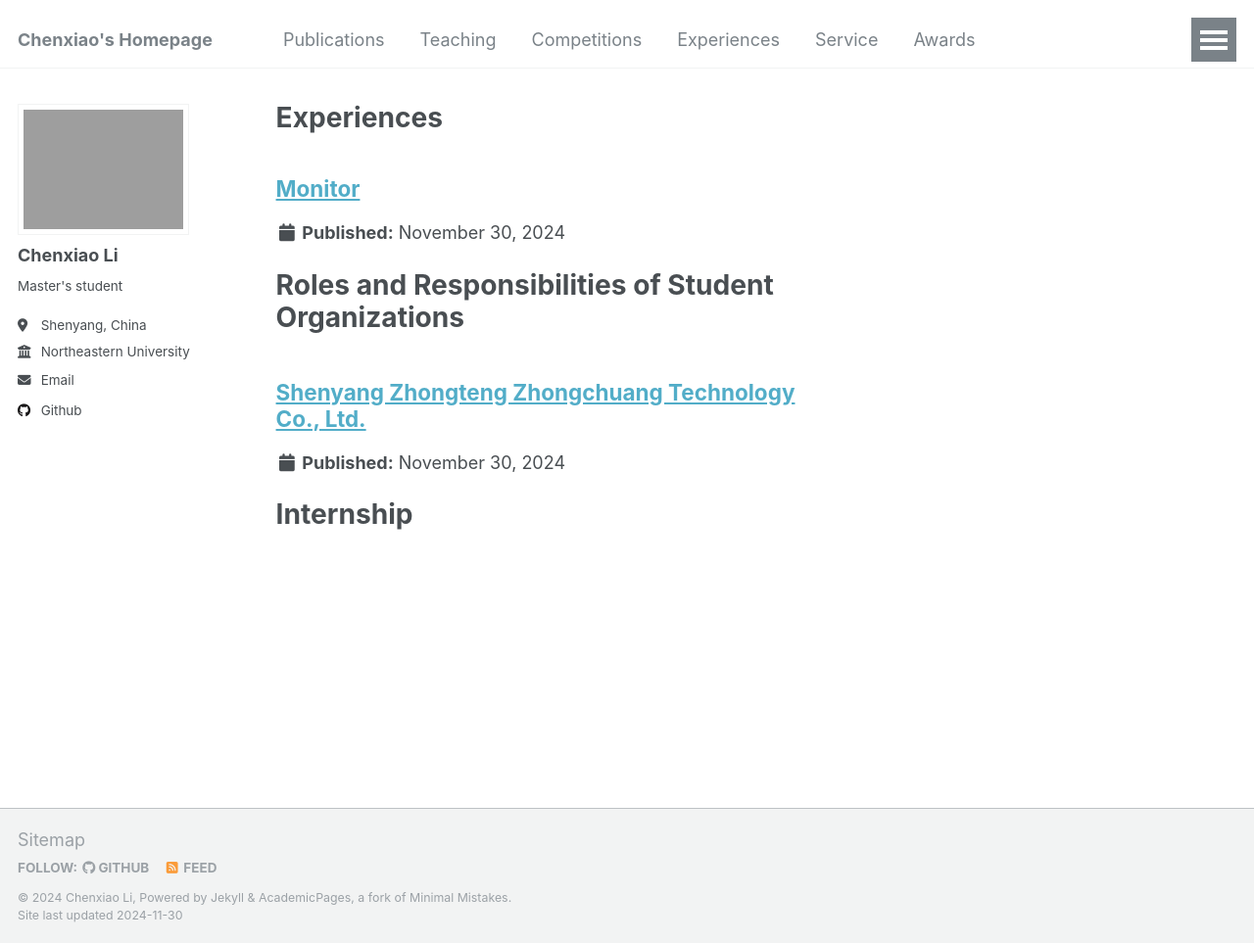
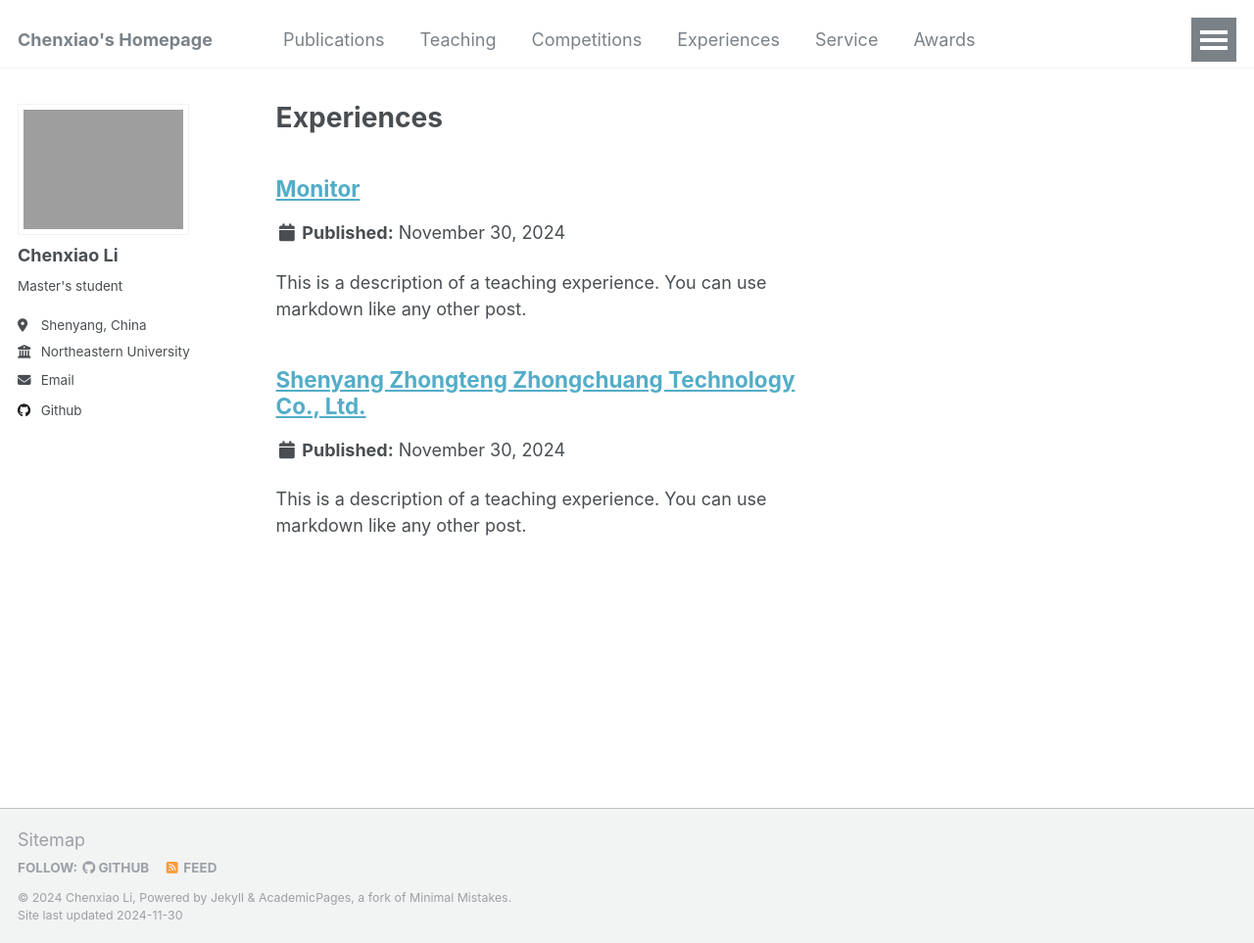
Before and after one commit to ChenxiaoLi-Joe/chenxiaoli.github.io, a Jekyll site: the page built from _pages/experiences.html, in a window 1280 px wide and 963 px high. Shown: the whole window at 98% size. Built offline with Jekyll 4.4.1, drawn with Linux system fonts in a browser that asks for light colours.

Commit message:
20241130:17

```diff
--- a/_experiences/experiences1.md
+++ b/_experiences/experiences1.md
@@ -8,4 +8,4 @@ date: 2022.06 - 2023.12
 location: "Shenyang, China"
 ---
 
-# Internship
+This is a description of a teaching experience. You can use markdown like any other post.
--- a/_experiences/experiences2.md
+++ b/_experiences/experiences2.md
@@ -8,4 +8,4 @@ date: 2022.06 - 2023.12
 location: "Shenyang, China"
 ---
 
-# Roles and Responsibilities of Student Organizations
+This is a description of a teaching experience. You can use markdown like any other post.
```
